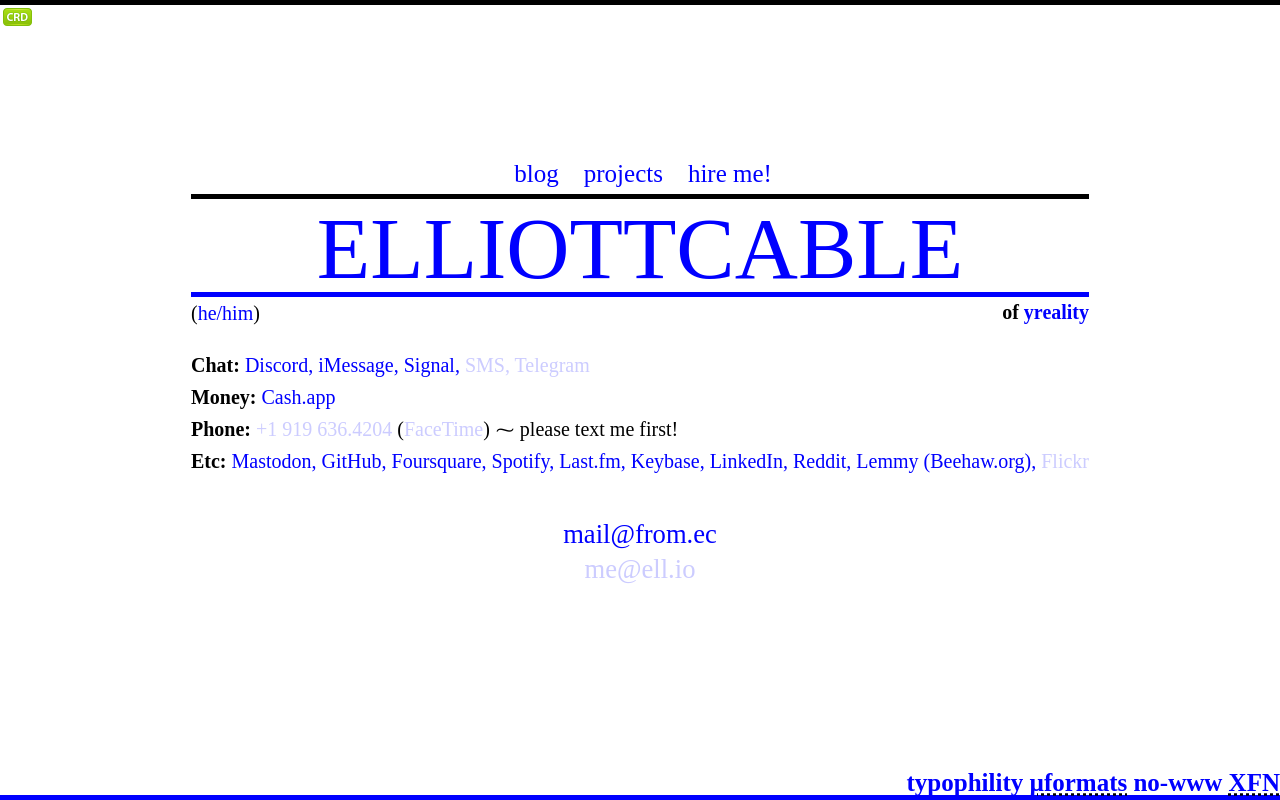
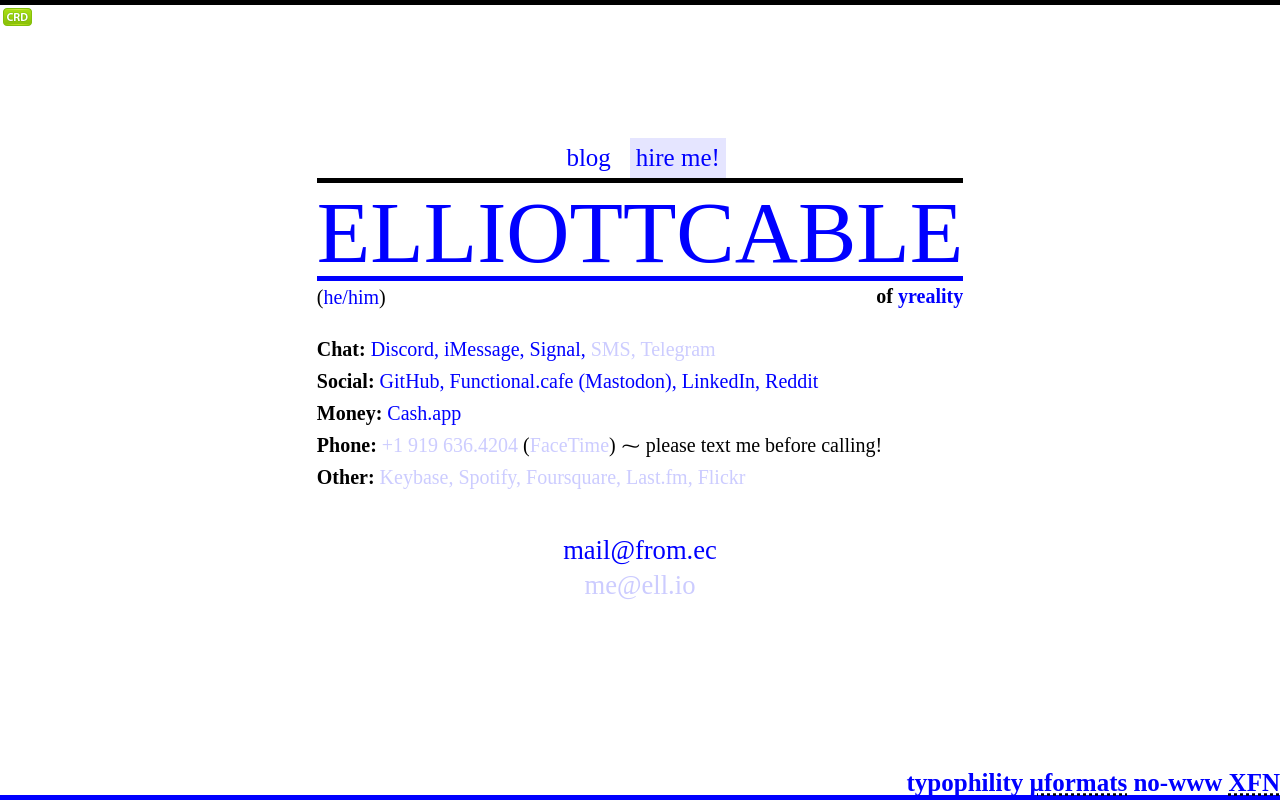
Before and after one commit to ELLIOTTCABLE/elliottcable.name, a plain HTML site: page index.html in a window 1280 px wide. Drawn offline with Linux system fonts and the light colour scheme; files whose address does not match are found by name.

Commit message:
(- rm HTML) Drop old projects link

```diff
--- a/index.html
+++ b/index.html
@@ -149,8 +149,8 @@
 
         .ims { margin-top: 1em; }
 
-        .ims a:after, .x-money a:after, .tags a:after, .sites a:after { content: ","; }
-        .ims a:last-child:after, .x-money a:last-child:after, .tags a:last-child:after, .sites a:last-child:after { content: ""; }
+        .ims a:after, .money a:after, .tags a:after, .social a:after, .sites a:after { content: ","; }
+        .ims a:last-child:after, .money a:last-child:after, .tags a:last-child:after, .social a:last-child:after, .sites a:last-child:after { content: ""; }
 
         .adr a span:after { content: "\2c\20"; }
         .adr a span:last-child:after { content: "\20\221a\20" }
@@ -178,9 +178,8 @@
     <div id="acontlol">
       <address id="hcard-elliott-cable" class="h-card">
         <ul id="navigation">
-          <li><a class="u-url" href="http://blog.elliottcable.name/">blog</a></li>
-          <li><a class="u-url" href="http://by.elliottcable.name/">projects</a></li>
-          <li><a class="u-url" href="http://elliottcable.name/resume.html" class="emphasized">hire me!</a></li>
+          <li><a class="u-url" rel="me" href="http://blog.elliottcable.name/">blog</a></li>
+          <li><a class="u-url emphasized" rel="me" href="http://elliottcable.name/resume.html">hire me!</a></li>
         </ul>
         <h1 class="title"><a class="u-uid p-name p-nickname u-url" rel="me" href="http://elliottcable.name">elliottcable</a></h1>
         <h2 class="subtitle">of <a class="p-org u-url" href="http://yreality.net" rel="me">yreality</a></h2>
@@ -193,7 +192,14 @@
           <a class="u-url" rel="me" href="sms:+19196364204">SMS</a>
           <a class="u-url" rel="me" href="https://t.me/elliottcable">Telegram</a>
         </div>
-        <div class="x-money">
+        <div class="social">
+          <span class="label">Social</span>
+          <a class="u-url preferred" rel="me" href="http://github.com/elliottcable">GitHub</a>
+          <a class="u-url preferred" rel="me" href="https://functional.cafe/@ELLIOTTCABLE">Functional.cafe (Mastodon)</a>
+          <a class="u-url preferred" rel="me" href="https://www.linkedin.com/in/elliottcable/">LinkedIn</a>
+          <a class="u-url preferred" rel="me" href="https://www.reddit.com/u/ELLIOTTCABLE">Reddit</a>
+        </div>
+        <div class="money">
           <span class="label">Money</span>
           <a class="u-url preferred" rel="me" href="https://cash.app/$ELLIOTTCABLE">Cash.app</a>
         </div>
@@ -201,20 +207,14 @@
           <span class="type">Phone</span><span class="type invisible">pref</span>
           <a href="tel:+19196364204?call"><span class="p-tel">+1 919 636.4204</span></a>
           <span class="aside"><a class="u-url" rel="me" href="facetime://me@ell.io">FaceTime</a></span>
-          &#8275; please text me first!
+          &#8275; please text me before calling!
         </div>
         <div class="sites">
-          <span class="label">Etc</span>
-          <a class="u-url preferred" rel="me" href="https://functional.cafe/@ELLIOTTCABLE">Mastodon</a>
-          <a class="u-url preferred" rel="me" href="http://github.com/elliottcable">GitHub</a>
-          <a class="u-url preferred" rel="me" href="https://foursquare.com/elliottcable">Foursquare</a>
-          <a class="u-url preferred" rel="me" href="http://open.spotify.com/user/elliottcable">Spotify</a>
-          <a class="u-url preferred" rel="me" href="http://last.fm/user/elliottcable">Last.fm</a>
-          <a class="u-url preferred" rel="me" href="https://keybase.io/elliottcable">Keybase</a>
-          <a class="u-url preferred" rel="me" href="https://www.linkedin.com/in/elliottcable/">LinkedIn</a>
-          <a class="u-url preferred" rel="me" href="https://www.reddit.com/u/ELLIOTTCABLE">Reddit</a>
-          <a class="u-url preferred" rel="me" href="https://beehaw.org/u/ELLIOTTCABLE">Lemmy (Beehaw.org)</a>
-
+          <span class="label">Other</span>
+          <a class="u-url" rel="me" href="https://keybase.io/elliottcable">Keybase</a>
+          <a class="u-url" rel="me" href="http://open.spotify.com/user/elliottcable">Spotify</a>
+          <a class="u-url" rel="me" href="https://foursquare.com/elliottcable">Foursquare</a>
+          <a class="u-url" rel="me" href="http://last.fm/user/elliottcable">Last.fm</a>
           <a class="u-url" rel="me" href="http://flickr.com/photos/elliottcable/">Flickr</a>
         </div>
         <address class="emails">
```
